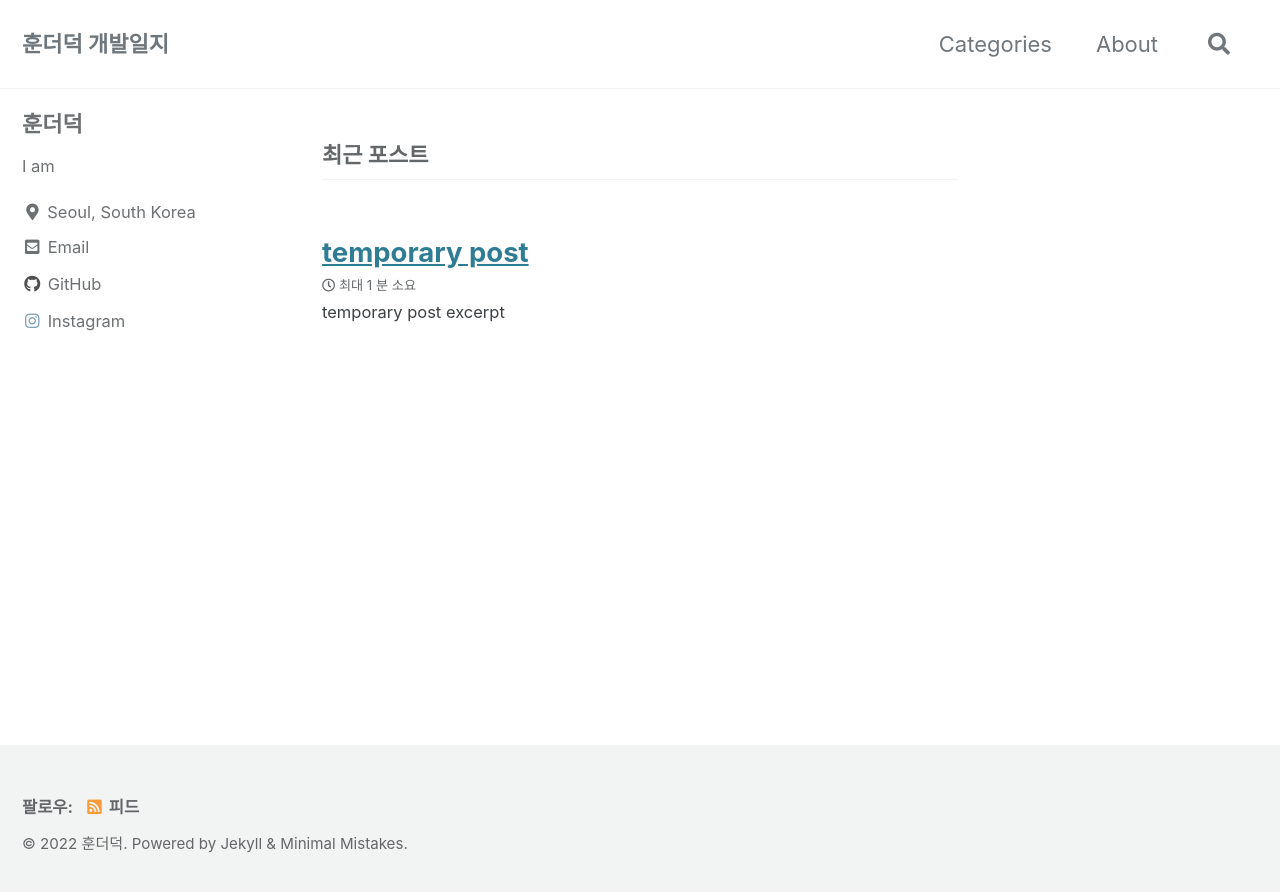
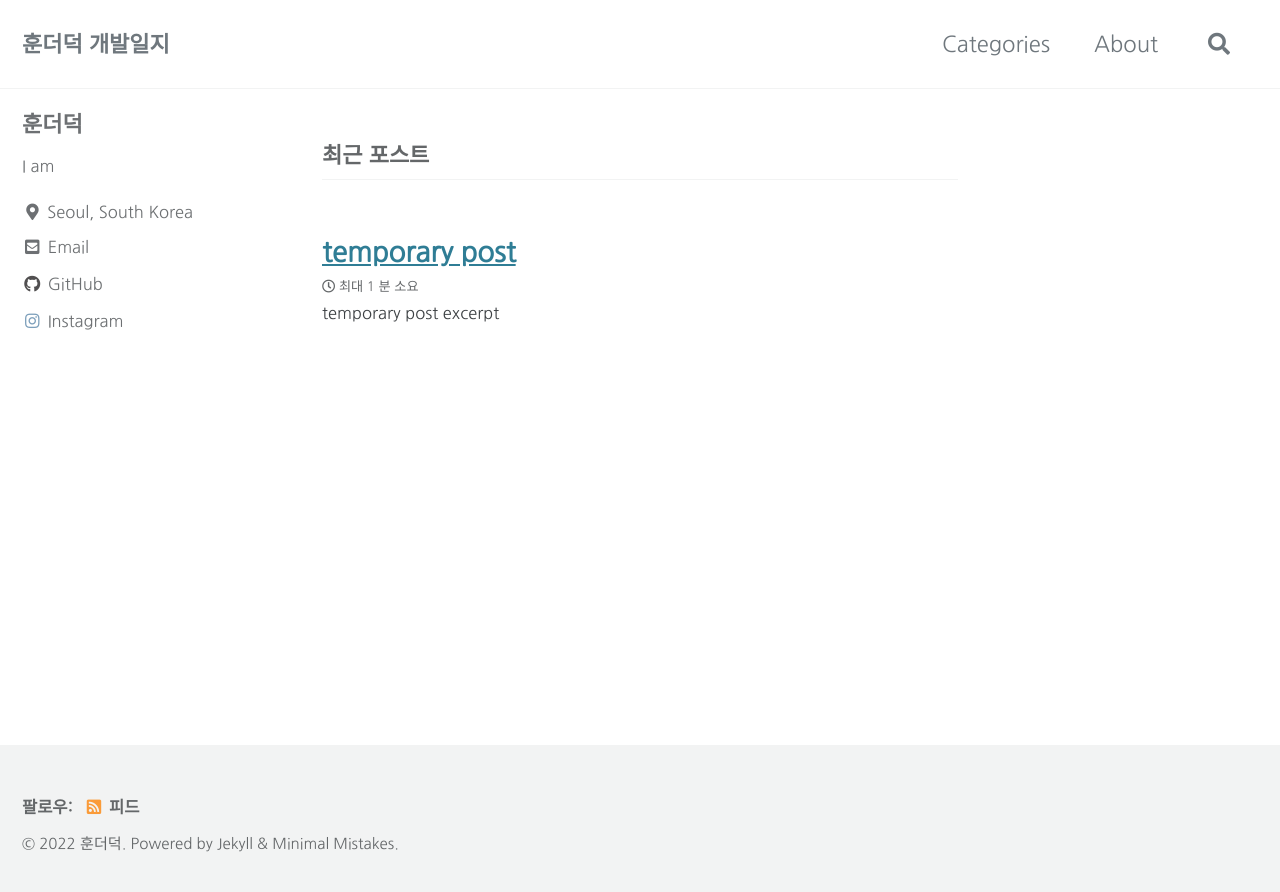
Before and after one commit to lovelyoverflow/lovelyoverflow.github.io, a Jekyll site: the page built from index.html, in a window 1280 px wide. Shown: the top 892 px of the page. Built offline with Jekyll 4.4.1, drawn with Linux system fonts in a browser that asks for light colours; cached includes are drawn as plain includes; some web fonts are replaced; the list of posts is cut into pages by our own code.

Commit message:
Change fonts #9

```diff
--- a/_sass/minimal-mistakes/_variables.scss
+++ b/_sass/minimal-mistakes/_variables.scss
@@ -13,10 +13,10 @@ $paragraph-indent: false !default; // true, false (default)
 $indent-var: 1.3em !default;
 
 /* system typefaces */
-$serif: Georgia, Times, serif !default;
-$sans-serif: -apple-system, BlinkMacSystemFont, "Roboto", "Segoe UI",
+$serif: "Nanum Myeongjo", Georgia, Times, serif !default;
+$sans-serif: "Nanum Gothic", -apple-system, BlinkMacSystemFont, "Roboto", "Segoe UI",
   "Helvetica Neue", "Lucida Grande", Arial, sans-serif !default;
-$monospace: Monaco, Consolas, "Lucida Console", monospace !default;
+$monospace: "Nanum Gothic Coding", Monaco, Consolas, "Lucida Console", monospace !default;
 
 /* sans serif typefaces */
 $sans-serif-narrow: $sans-serif !default;
--- a/assets/css/main.scss
+++ b/assets/css/main.scss
@@ -7,3 +7,4 @@ search: false
 
 @import "minimal-mistakes/skins/{{ site.minimal_mistakes_skin | default: 'default' }}"; // skin
 @import "minimal-mistakes"; // main partials
+@import url('https://fonts.googleapis.com/css2?family=Nanum+Gothic&family=Nanum+Gothic+Coding&family=Nanum+Myeongjo&display=swap');
```
